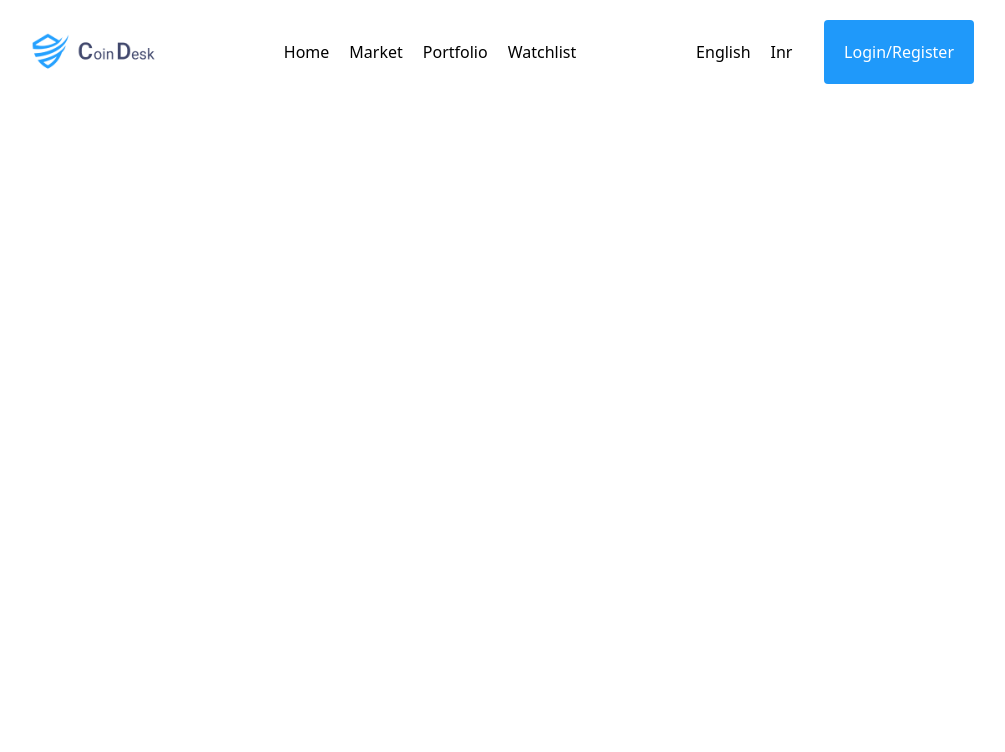
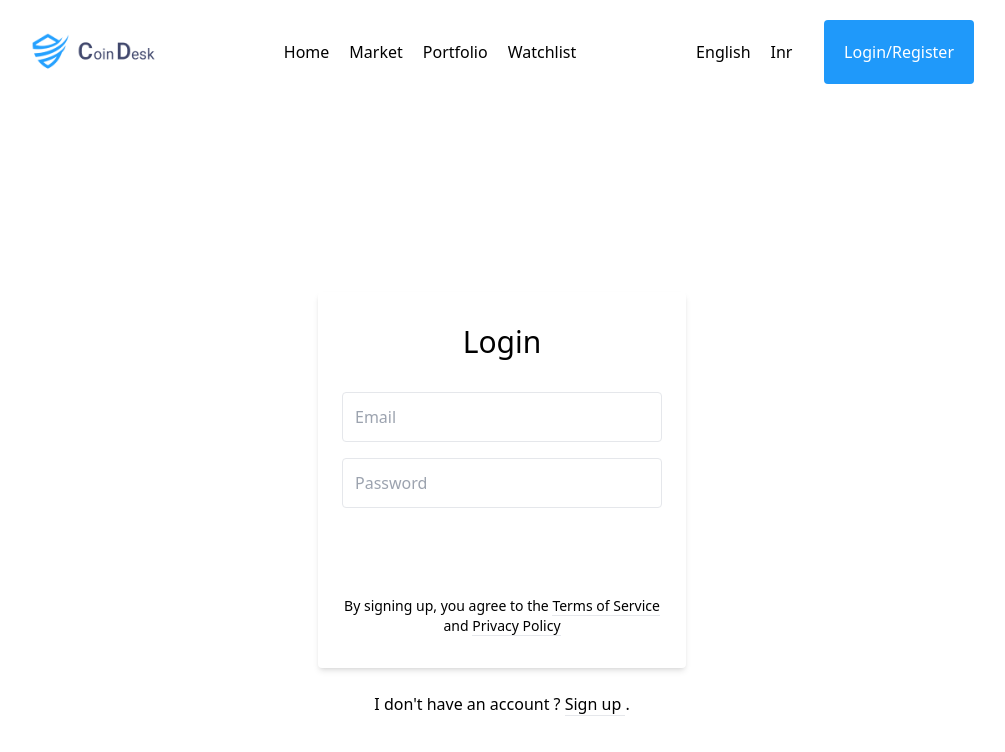
Before and after one commit to ibrahimBougaoua/nuxt-blog, a Nuxt app: page /login in a window 1280 px wide. Shown: the top 752 px of the page, without its empty margins (138-1143 px from the left). Built offline with nearby package versions, Linux system fonts and the light colour scheme.

Commit message:
feat : login

```diff
--- /dev/null
+++ b/pages/login.vue
@@ -0,0 +1,43 @@
+<template>
+<div class="bg-grey-lighter min-h-screen flex flex-col">
+            <div class="container max-w-sm mx-auto flex-1 flex flex-col items-center justify-center px-2">
+                <div class="bg-white px-6 py-8 rounded shadow-md text-black w-full">
+                    <h1 class="mb-8 text-3xl text-center">Login</h1>
+
+                    <input
+                        type="text"
+                        class="block border border-grey-light w-full p-3 rounded mb-4"
+                        name="email"
+                        placeholder="Email" />
+
+                    <input
+                        type="password"
+                        class="block border border-grey-light w-full p-3 rounded mb-4"
+                        name="password"
+                        placeholder="Password" />
+
+                    <button
+                        type="submit"
+                        class="w-full text-center py-3 rounded bg-green text-white hover:bg-green-dark focus:outline-none my-1"
+                    >Login</button>
+
+                    <div class="text-center text-sm text-grey-dark mt-4">
+                        By signing up, you agree to the
+                        <a class="no-underline border-b border-grey-dark text-grey-dark" href="#">
+                            Terms of Service
+                        </a> and
+                        <a class="no-underline border-b border-grey-dark text-grey-dark" href="#">
+                            Privacy Policy
+                        </a>
+                    </div>
+                </div>
+
+                <div class="text-grey-dark mt-6">
+                    I don't have an account ?
+                    <a class="no-underline border-b border-blue text-blue" href="/signup">
+                        Sign up
+                    </a>.
+                </div>
+            </div>
+        </div>
+</template>
```
